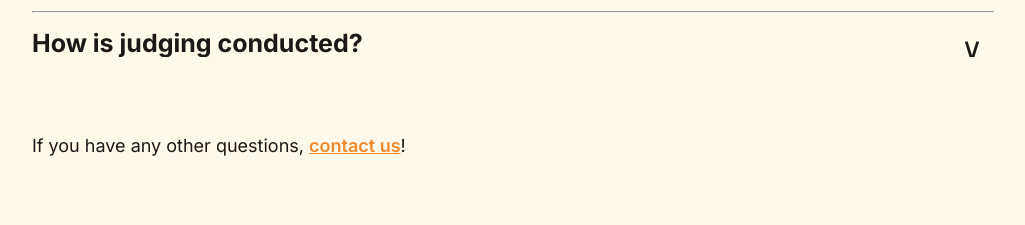
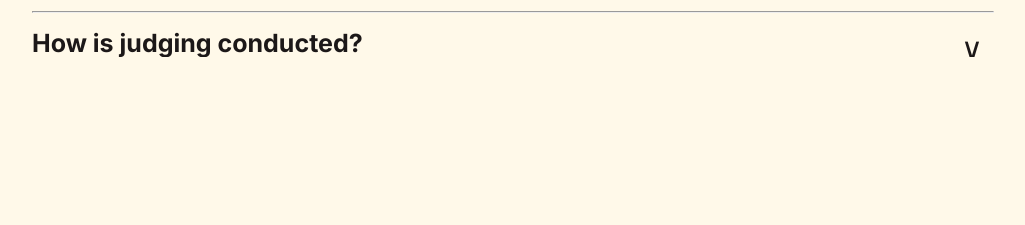
Before and after one commit to Keizouw8/yaa-site, a SvelteKit app: page / in a window 1280 px wide. Shown: the part 3780-4005 px from the top of the page, without its empty margins (128-1153 px from the left). Built offline with nearby package versions, Linux system fonts and the light colour scheme.

Commit message:
minor fixes

```diff
--- a/src/routes/contact.svelte
+++ b/src/routes/contact.svelte
@@ -23,7 +23,7 @@
 		<input class="email" type="email" placeholder="Email">
 		<button>Send</button>
 	</div>
-	<textarea placeholder={"Hi Ishan!\n\nYou're insanely hot\n\nXOXO,\nYour biggest fan ❤️"}></textarea>
+	<textarea placeholder={"Memo"}></textarea>
 </div>
 <script lang="ts">
 	import Fa from "svelte-fa";
--- a/src/routes/faq.svelte
+++ b/src/routes/faq.svelte
@@ -12,7 +12,7 @@
 			</div>
 		{/each}
 </div>
-<span class="contactus">If you have any other questions, <a class="contact" onclick={() => document.getElementById("contact")?.scrollIntoView({ behavior: "smooth" })}>contact us</a>!</span>
+<!-- <span class="contactus">If you have any other questions, <a class="contact" onclick={() => document.getElementById("contact")?.scrollIntoView({ behavior: "smooth" })}>contact us</a>!</span> -->
 </div>
 <script lang="ts">
 	let active = $state(0);
```
